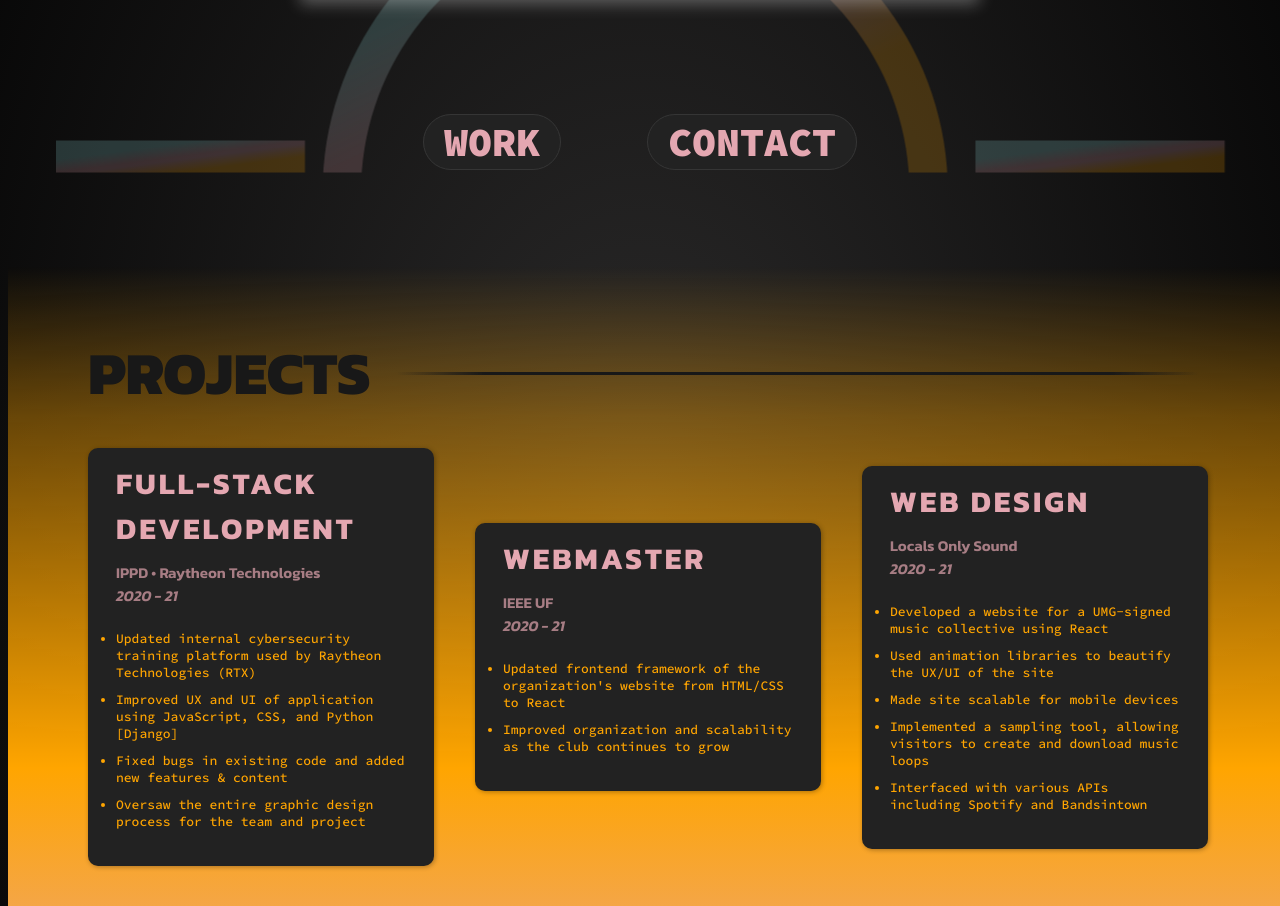
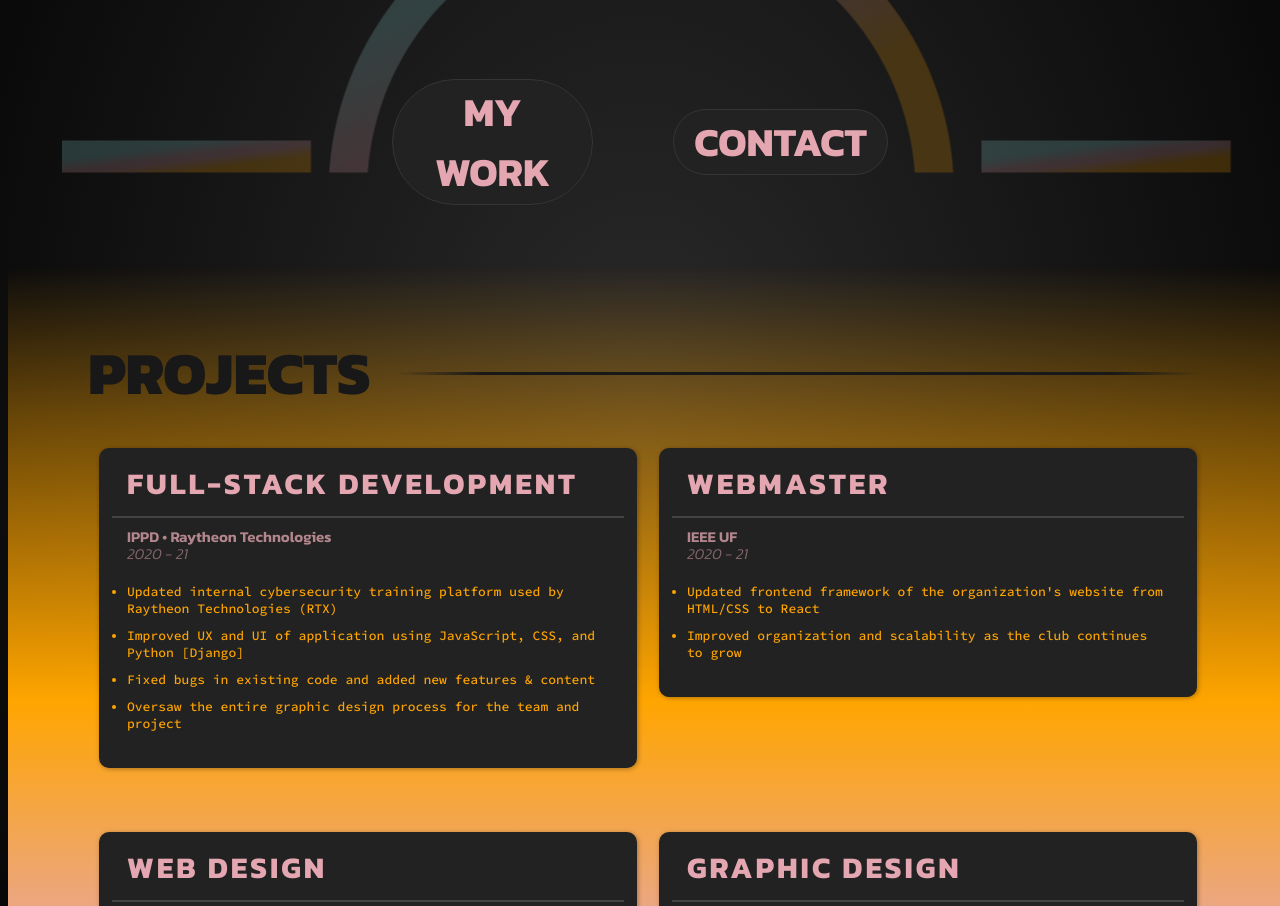
Before and after one commit to boydDuffie/css-sandbox, a plain HTML site: page index.html in a window 1280 px wide. Shown: the part 462-1368 px from the top of the page. Drawn offline with Linux system fonts and the light colour scheme.

Commit message:
update styling of project section

```diff
--- a/index.html
+++ b/index.html
@@ -6,11 +6,12 @@
         <link
             href="https://fonts.googleapis.com/css2?family=Kanit:ital,wght@0,100;0,200;0,300;0,400;0,500;0,600;0,700;0,800;0,900;1,100;1,200;1,300;1,400;1,500;1,600;1,700;1,800;1,900&family=Source+Code+Pro:ital,wght@0,200;0,300;0,400;0,500;0,600;0,700;0,900;1,200;1,300;1,400;1,500;1,600;1,700;1,900&display=swap"
             rel="stylesheet">
-<!-- FontAwesome Free -->
-<link rel="stylesheet" href="./fontawesome-free-5.15.2-web/css/all.css">
+
+            <!-- FontAwesome Free -->
+            <link rel="stylesheet" href="./fontawesome-free-5.15.2-web/css/all.css">
 
             <!-- Custom Stylesheets -->
-        <link rel="stylesheet" href="./styles.css" type="text/css">
+            <link rel="stylesheet" href="./styles.css" type="text/css">
     </head>
     <body>
         <div id="home">
@@ -67,8 +68,8 @@
                     <h2 id="my-role">&lt; Front-End Developer /&gt;</h2>
                 </div>
             </div>
-            <div>
-                <a  href="#projects">WORK</a>
+            <div class="home-links">
+                <a  href="#projects">MY WORK</a>
                 <a href="#">CONTACT</a>
             </div>
         </div>
@@ -81,6 +82,7 @@
             <div class="section-contents">
                 <div class="card">
                     <h2>FULL-STACK DEVELOPMENT</h2>
+                    <hr class="border-gradient-sunset">
                     <h3>IPPD &bull; Raytheon Technologies</h3>
                     <h3 class="card-date">2020 - 21</h3>
                     <ul>
@@ -92,6 +94,7 @@
                 </div>
                 <div class="card">
                     <h2>WEBMASTER</h2>
+                    <hr class="border-gradient-sunset">
                     <h3>IEEE UF</h3>
                     <h3 class="card-date">2020 - 21</h3>
                     <ul>
@@ -101,6 +104,7 @@
                 </div>
                 <div class="card">
                     <h2>WEB DESIGN</h2>
+                    <hr class="border-gradient-sunset">
                     <h3>Locals Only Sound</h3>
                     <h3 class="card-date">2020 - 21</h3>
                     <ul>
@@ -114,6 +118,7 @@
                 </div>
                 <div class="card">
                     <h2>GRAPHIC DESIGN</h2>
+                    <hr class="border-gradient-sunset">
                     <h3>UF Innovation Academy</h3>
                     <h3 class="card-date">2021</h3>
                     <ul>
--- a/styles.css
+++ b/styles.css
@@ -22,7 +22,7 @@ body {
 }
 
 div#home {
-  height: 90vh;
+  min-height: 90vh;
   display: flex;
   flex-flow: column nowrap;
   align-items: center;
@@ -140,8 +140,8 @@ a {
   font-size: 4rem;
   padding: 0.2rem 2rem;
   color: var(--pink);
-  font-family: 'Source Code Pro', monospace;
-  font-weight: 800;
+  font-family: var(--font-one);
+  font-weight: 700;
   text-decoration: none;
   border: 1px solid #353535;
   border-radius: 9999px;
@@ -157,6 +157,7 @@ a:hover {
   border-color: #555555;
   background: #252525;
   animation: strokify 2.5s ease-in-out infinite alternate;
+  font-style: italic;
 }
 
 @keyframes strokify {
@@ -222,6 +223,18 @@ div.rule {
   flex-grow: 2;
 }
 
+div.home-links {
+  display: flex;
+  flex-flow: row nowrap;
+  justify-content: space-around;
+  align-items: center;
+  max-width: 45vw;
+}
+
+div.home-links a {
+  text-align: center;
+}
+
 .gradient-divider {
   width: 100vw;
   height: 15rem;
@@ -242,14 +255,14 @@ div.section-contents {
   min-height: 100vh;
   display: flex;
   flex-flow: row wrap;
-  align-items: center;
-  justify-content: space-between;
+  align-items: flex-start;
+  justify-content: space-around;
   width: calc(100vw - 16rem);
   padding: 0 8rem;
 }
 
 div.card {
-  width: 25vw;
+  max-width: 40vw;
   background: #222;
   margin: 2.5vw 0;
   border-radius: 1rem;
@@ -263,22 +276,25 @@ div.card h2 {
   font-size: 3rem;
   font-weight: 700;
   letter-spacing: 0.3rem;
-  margin-bottom: 1rem;
-  padding-left: 1.5rem;
+  padding: 0 1.5rem 1rem 1.5rem;
+  border-bottom: 2px solid #444;
 }
 
 div.card h3 {
   font-family: var(--font-one);
   font-weight: 600;
-  color: rgba(228, 167, 177, 0.692);
+  color: var(--pink);
+  opacity: 0.75;
   font-size: 1.5rem;
   margin: 0;
   padding-left: 1.5rem;
 }
 
 h3.card-date {
+  opacity: 0.5 !important;
   font-style: italic;
-  font-weight: 400;
+  font-weight: 300 !important;
+  line-height: 80%;
 }
 
 div.card ul {
@@ -295,6 +311,31 @@ div.card ul > li {
 
 div.card:hover {
   animation: lift 0.8s ease-out forwards;
+  z-index: 2;
+  cursor: pointer;
+}
+
+div.card:hover h2 {
+  animation: color-bend 0.4s ease-out forwards;
+}
+
+div.card hr {
+  margin-top: 0;
+  transform-origin: left;
+  transform: scaleX(0) translateY(0.2rem);
+}
+
+div.card:hover hr {
+  animation: widen 0.4s ease-out forwards, colorize 0.4s ease-out forwards;
+}
+
+@keyframes widen {
+  from {
+    transform: scaleX(0) translateY(-0.2rem);
+  }
+  to {
+    transform: scaleX(1) translateY(-0.2rem);
+  }
 }
 
 @keyframes drop {
@@ -312,6 +353,7 @@ div.card:hover {
   0% {
     box-shadow: 1px 1px 5px 0px #00000050;
     transform: scale(1);
+    border: none;
   }
   30% {
     transform: scale(1.3);
@@ -324,6 +366,22 @@ div.card:hover {
   100% {
     box-shadow: 2px 5px 20px 5px #00000050;
     transform: scale(1.2);
+    border: 1px solid var(--blue);
+  }
+}
+
+@keyframes color-bend {
+  0% {
+    text-shadow: 0px 0px 0px rgba(255, 166, 0, 0.555),
+      -0px -0px 0px rgba(152, 226, 226, 0.4);
+  }
+  50% {
+    text-shadow: 10px 10px 0px rgba(255, 166, 0, 0.555),
+      -10px -10px 0px rgba(152, 226, 226, 0.4);
+  }
+  100% {
+    text-shadow: 0px 0px 10px #222, 3px 3px 0px rgba(255, 166, 0, 0.555),
+      -3px -3px 0px rgba(152, 226, 226, 0.4);
   }
 }
 
@@ -334,6 +392,6 @@ div.card:hover {
 svg#sun-bg {
   opacity: 0.2;
   position: fixed;
-  transform: scale(2) translateY(0vh);
+  transform: scale(2) translateY(0vh) translateX(0.3rem);
   z-index: -1;
 }
```
